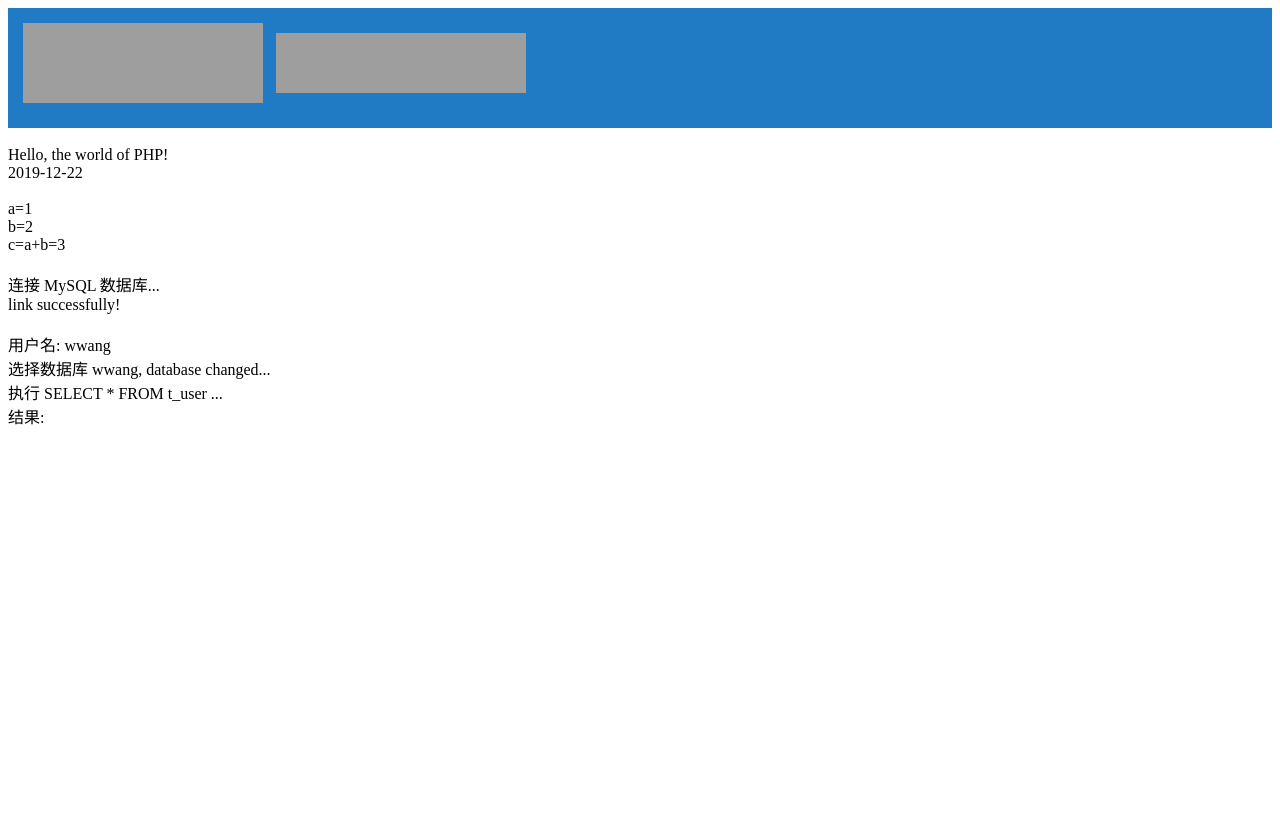
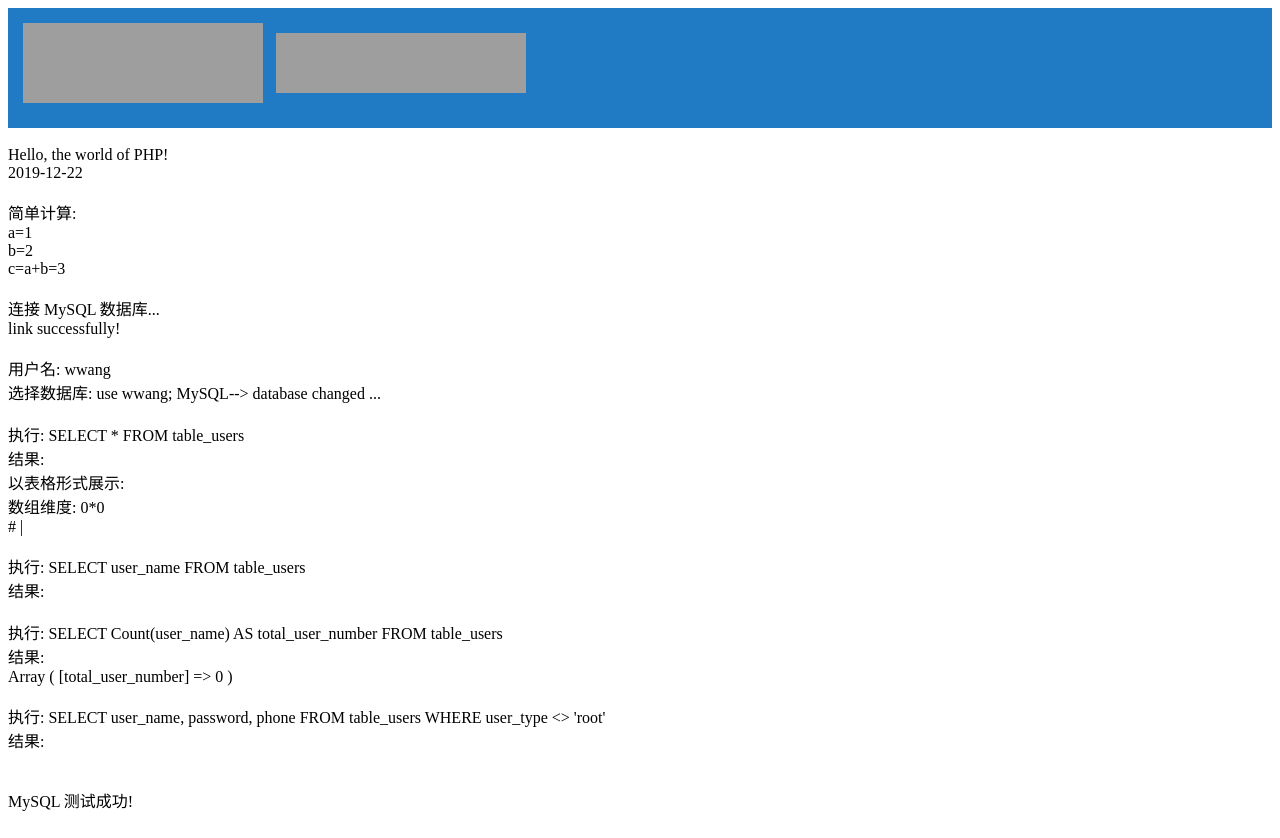
Before and after one commit to wwang721/Memo, a PHP site: page /demo.php in a window 1280 px wide. Before the commit the page ends 425 px from the top, so only its background shows below. Run offline with PHP 8.4, Linux system fonts and the light colour scheme; data that the repository does not hold is empty; grey boxes are pictures that could not be loaded.

Commit message:
Add files via upload

```diff
--- a/PHP-Apache/demo.php
+++ b/PHP-Apache/demo.php
@@ -9,7 +9,7 @@
 *
 */
 
-//插入 html 代码
+// 插入 html 代码
 echo '<table style="background-color: #217bc4; color: #FFFFFF; width: 100%; min-width: 500px;">
 		<tr>
 			<td align="left" bgcolor="#217bc4" style="padding: 10px 10px 20px 10px;">
@@ -28,25 +28,37 @@ echo '<table style="background-color: #217bc4; color: #FFFFFF; width: 100%; min-
 	</table>
 	</br>';
 
-//输出 hello， world!
+
+
+// 输出 hello， world!
 echo "Hello, the world of PHP!</br>";
 echo date('Y-m-d');
 
-//简单计算
+
+
+// 简单计算
+echo "</br></br>简单计算:</br>";
 $a=1;
 $b=2;
-echo "</br></br>a=$a</br>b=$b</br>";
+echo "a=$a</br>b=$b</br>";
 
 $c = $a + $b;
 echo "c=a+b=$c</br></br>";
 
+
+
+/*
+* MySQL 数据库使用
+*/
 echo "连接 MySQL 数据库...</br>";
 //定义常量参数
-define('DB_HOST','127.0.0.1');//不用 localhost 而是 127.0.0.1
-define('DB_USER','wwang');//用户名
-define('DB_PWD','w1998w0721');//密码
-define('DB_NAME', 'wwang');//数据库名称
+define('DB_HOST','127.0.0.1');	// 不用 localhost 而是 127.0.0.1
+define('DB_USER','wwang');	// 用户名
+define('DB_PWD','w1998w0721');	// 密码
+define('DB_NAME', 'wwang');	// 数据库名称
+define('TB_NAME', 'table_users');	// 数据表名称
 
+// 连接 MySQL 数据库
 $con = mysqli_connect(DB_HOST,DB_USER,DB_PWD) or die('mySQL 连接失败, 错误信息: '.mysqli_error());
 
 if($con) {
@@ -57,21 +69,101 @@ if($con) {
 
 echo "用户名: ", DB_USER, "</br>";
 
+// 选择数据库
 mysqli_select_db($con, DB_NAME) or die('数据库连接错误，错误信息：'.mysqli_error());
 
-echo "选择数据库 ", DB_NAME, ", database changed...</br>";
+echo "选择数据库: use ", DB_NAME, "; MySQL--> database changed ...</br></br>";
 
-$query = "SELECT * FROM t_user";
-$result = mysqli_query($con, $query) or die('SQL错误，错误信息：'.mysqli_error()); //执行SQL查询语句
-echo "执行 $query ...</br>";
+
+$query = "SELECT * FROM " . TB_NAME;
+$result = mysqli_query($con, $query) or die('SQL错误，错误信息：'.mysqli_error()); // 执行SQL查询语句
+echo "执行: $query </br>";
 echo "结果: </br>";
-print_r(mysqli_fetch_array($result, MYSQLI_ASSOC));	//mysqli_fetch_array() 一次只能输出一行结果
-echo '</br>';
-print_r(mysqli_fetch_array($result, MYSQLI_ASSOC));
-echo '</br>';
+
+while ($row = mysqli_fetch_array($result, MYSQLI_ASSOC)) { // mysqli_fetch_array() 一次只能输出一行结果
+	print_r($row);
+	echo '</br>';
+}
+
+$result = mysqli_query($con, $query) or die('SQL错误，错误信息：'.mysqli_error()); // 执行SQL查询语句
+
+print_r("以表格形式展示:</br>");
+
+$array=array();
+
+while ($row = mysqli_fetch_array($result, MYSQLI_ASSOC)) {
+
+       $count += 1;
+       array_push($array, $row);
+	   // $array 此时是一个包含所有记录的二维数组;
+}
+
+
+print_r("数组维度: ");
+echo count($array)."*".count($array[0])."</br>";	// 获取数组维度
+
+
+$i = 0;
+print_r("# | ");
+while ($i < count($array[0])) {
+
+		print_r(array_keys($array[0])[$i]." | ");	// 获得所有键名并输出
+		$i += 1;
+}
+print_r("</br>");
+
+
+$i = 0;
+while ($i < count($array)) {
+
+	$j = 0;
+	print_r(($i+1)." | ");
+
+	while ($j < count($array[$i])) {
+
+		print_r($array[$i][array_keys($array[$i])[$j]]." | ");	// 输出所有键值
+		$j += 1;
+
+	}
+
+	print_r("</br>");
+	$i += 1;
+}
+print_r("</br>");
+
+
+$query = "SELECT user_name FROM " . TB_NAME;
+$result = mysqli_query($con, $query) or die('SQL错误，错误信息：'.mysqli_error()); // 执行SQL查询语句
+echo "执行: $query </br>";
+echo "结果: </br>";
+
+while ($row = mysqli_fetch_array($result, MYSQLI_ASSOC)) { // mysqli_fetch_array() 一次只能输出一行结果
+	print_r($row);
+	echo '</br>';
+}
+echo "</br>";
+
+
+$query = "SELECT Count(user_name) AS total_user_number FROM " . TB_NAME;
+$result = mysqli_query($con, $query) or die('SQL错误，错误信息：'.mysqli_error()); // 执行SQL查询语句
+echo "执行: $query </br>";
+echo "结果: </br>";
+print_r(mysqli_fetch_array($result, MYSQLI_ASSOC));	// mysqli_fetch_array() 一次只能输出一行结果
+echo '</br></br>';
+
+
+$query = "SELECT user_name, password, phone FROM " . TB_NAME . " WHERE user_type <> 'root'";
+$result = mysqli_query($con, $query) or die('SQL错误，错误信息：'.mysqli_error()); // 执行SQL查询语句
+echo "执行: $query </br>";
+echo "结果: </br>";
+print_r(mysqli_fetch_array($result, MYSQLI_ASSOC));	// mysqli_fetch_array() 一次只能输出一行结果
+echo '</br></br>';
+
 
 // 释放结果集
 mysqli_free_result($result);
 mysqli_close($con);
 
+echo "MySQL 测试成功!</br></br>"
+
 ?>
```
